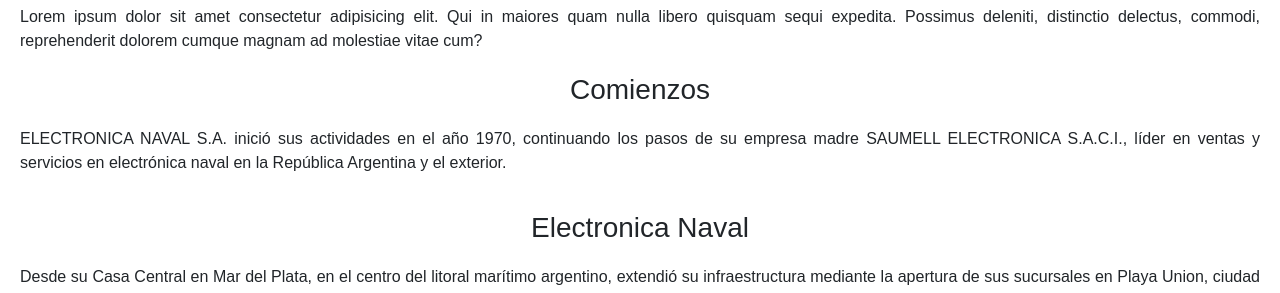
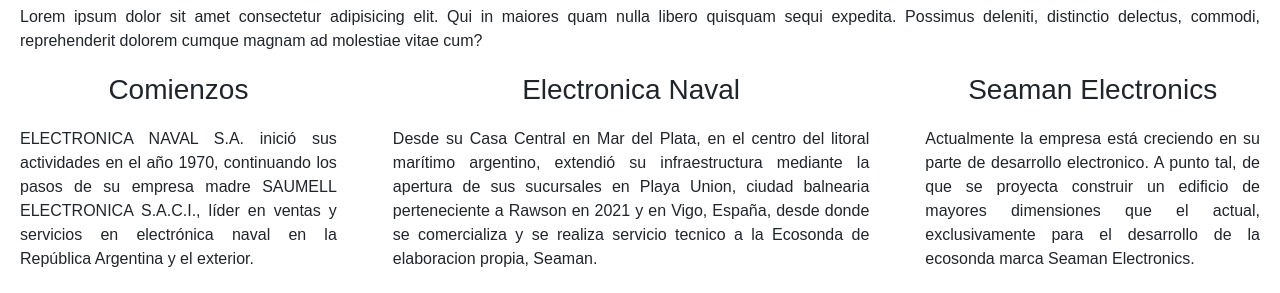
Before and after one commit to jorgedi93/PreEntrega2-DiIorio, a plain HTML site: page nosotros.html in a window 1280 px wide. Shown: the part 190-483 px from the top of the page. Drawn offline with nearby package versions, Linux system fonts and the light colour scheme.

Commit message:
version final sin animaciones

```diff
--- a/css/style.css
+++ b/css/style.css
@@ -12,6 +12,7 @@ header nav{
 }
 
 /*estilos del index*/
+/*estilo celular*/
 
 .main-index{
     display:flex;
@@ -41,6 +42,7 @@ footer {
     margin: 0.5rem;
 }
 
+/*estilo notebook*/
 @media screen and (min-width:1024px){
     .main-index{
         margin: 50px;
@@ -70,8 +72,8 @@ footer {
 }
 
 /*estilos de nosotros*/
+
 /*estilo celular*/
-
 
 .nosotros h2{
     text-align: center;
@@ -100,3 +102,14 @@ footer {
 
 /*estilo notebook*/
 @media screen and (min-width:1024px){
+    .nosotros{
+        text-align: center;
+    }
+
+    .historia{
+        display: flex;
+        flex-direction: row;
+        gap: 1rem;
+    }
+
+}
```
